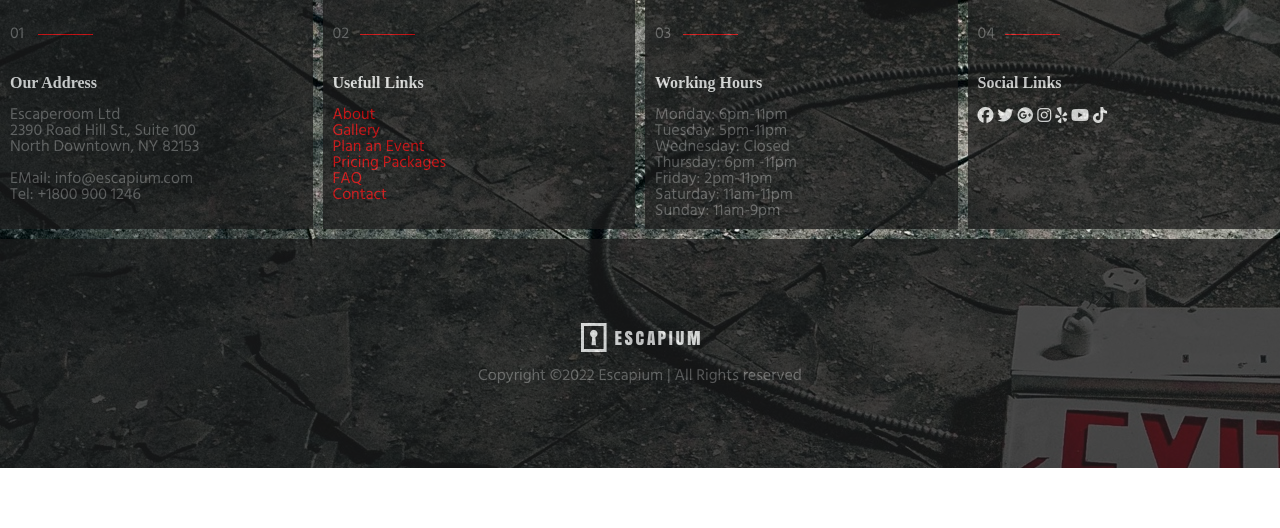
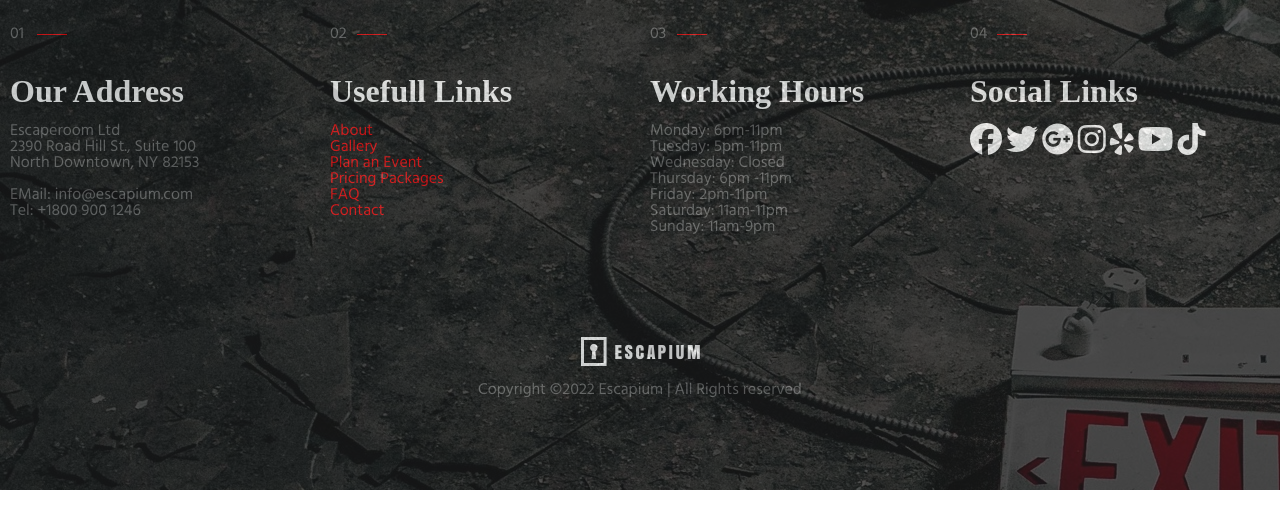
Before and after one commit to becodeorg/hamilton-7-escapium-team-9, a website: page index.html in a window 1280 px wide. Drawn offline with Linux system fonts and the light colour scheme; some icons are missing.

Commit message:
footer grid margin fixed and social iconsize fixed

```diff
--- a/resources/scss/layout/_footer.scss
+++ b/resources/scss/layout/_footer.scss
@@ -6,6 +6,7 @@
 
 
 .footer{
+
     background-image:url(../images/slide-3.jpg);
     font-family: "Hind";
     color: $global_font_color;
@@ -21,6 +22,7 @@
     }
     .footer__box{
         @include transparent-background;
+
         padding: 10px;
 
         .footer__head{
@@ -29,10 +31,13 @@
             padding-left: 0rem;
             .redline{
                 height: 1px;
-                width: 20%;
-                margin-right:70%;
+                width: 30px;
+                margin-right:80%;
                 background-color: $red;
                 border: none;
+            }
+            p{
+                margin-right: 10px;
             }
         }
     }
@@ -56,6 +61,7 @@
 
 
 
+
 }
     .hours{
         ul{
@@ -72,6 +78,16 @@
     .footer__grid{
     @include grid_1_5_footer;
 }
+.footer{
+    font-size: $mobile-font-size-p;
+    .footer__title{
+        font-size: $mobile-font-size-h3
+    }
+    .sociallink{
+        font-size: $mobile-font-size-h3;
+    }
+
+}
 @include hidesocial;
 
 
@@ -82,6 +98,14 @@
     @include grid_4_2_footer;
 
 }
+.footer{
+    font-size: $desktop-font-size-p;
+    .footer__title{
+        font-size: $desktop-font-size-h3
+    }
+
+}
+
 @include hidesocial;
 }
 
@@ -90,6 +114,19 @@
 @media only screen and (min-width: $desktop-min-width) {
     .footer__grid{
     @include grid_4_2_footer;
+}
+.footer{
+    font-size: $desktop-font-size-p;
+    .footer__title{
+        font-size: $desktop-font-size-h3;
+
+    }
+    .sociallink{
+        font-size: $desktop-font-size-h3;
+    }
+
 
 }
+
+
 }
--- a/resources/scss/layout/_grid.scss
+++ b/resources/scss/layout/_grid.scss
@@ -2,8 +2,8 @@
   display: grid;
   grid-template-columns: repeat(4, 1fr);
   grid-template-rows: repeat(2, 1fr);
-  grid-column-gap: 10px;
-  grid-row-gap: 10px;
+  grid-column-gap: 0px;
+  grid-row-gap: 0px;
   .adress{
       grid-area: 1 / 1 / 2 / 2;
   }
@@ -27,8 +27,8 @@
   display: grid;
   grid-template-columns: 1fr;
   grid-template-rows: repeat(5, 1fr);
-  column-gap: 10px;
-  row-gap: 10px;
+  column-gap: 0px;
+  row-gap: 0px;
     .adress{
         grid-area: 1 / 1 / 2 / 2;
     }
--- a/resources/scss/utilities/_variables.scss
+++ b/resources/scss/utilities/_variables.scss
@@ -6,3 +6,15 @@ $tablet-max-width: 768px;
 
 $footer-padding: 1rem;
 $spaceing_lines: 0,5rem;
+
+$mobile-font-size-h1: 32px;
+$mobile-font-size-h2: 19px;
+$mobile-font-size-h3: 21px;
+$mobile-font-size-p: 14px;
+$mobile-font-size-txt: 10px;
+
+$desktop-font-size-h1: 120px;
+$desktop-font-size-h2: 44px;
+$desktop-font-size-h3: 32px;
+$desktop-font-size-p: 16px;
+$desktop-font-size-txt: 11px;
```
Also changed, not shown: resources/css/style.css, 1 other file.
